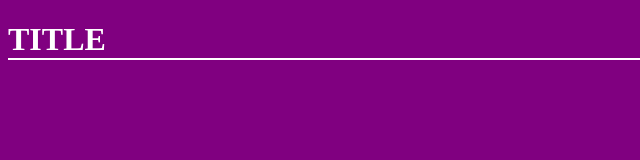
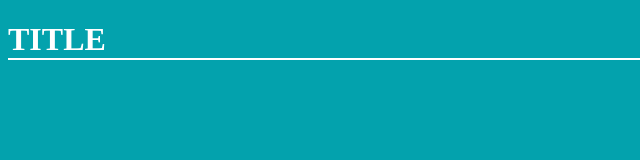
Before and after one commit to neonvis/learningGitHub, a plain HTML site: page index.html in a window 1280 px wide. Shown: the whole page, without its empty margins (0-640 px from the left). Drawn offline with Linux system fonts and the light colour scheme.

Commit message:
changing bg

```diff
--- a/style.css
+++ b/style.css
@@ -1,5 +1,5 @@
 body {
-    background-color: purple;
+    background-color: rgb(3, 162, 173);
     color: #ffffff;
 }
 h1 {
```
